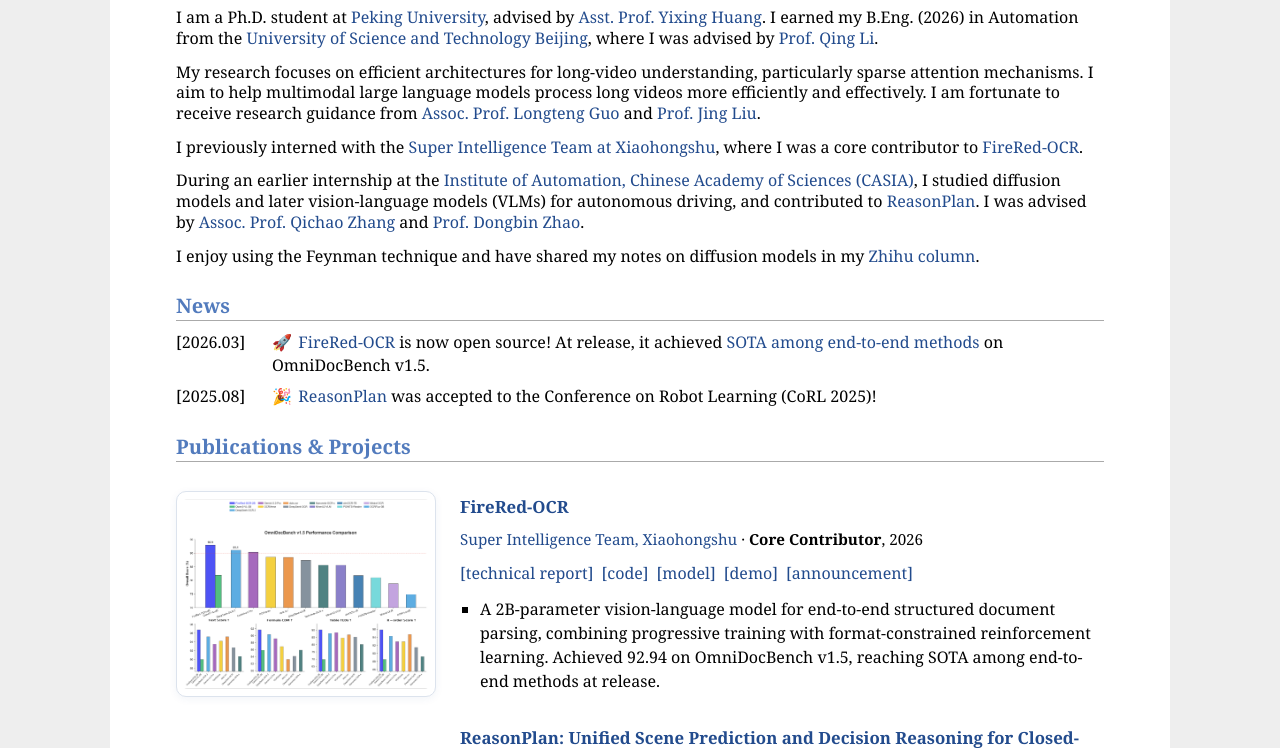
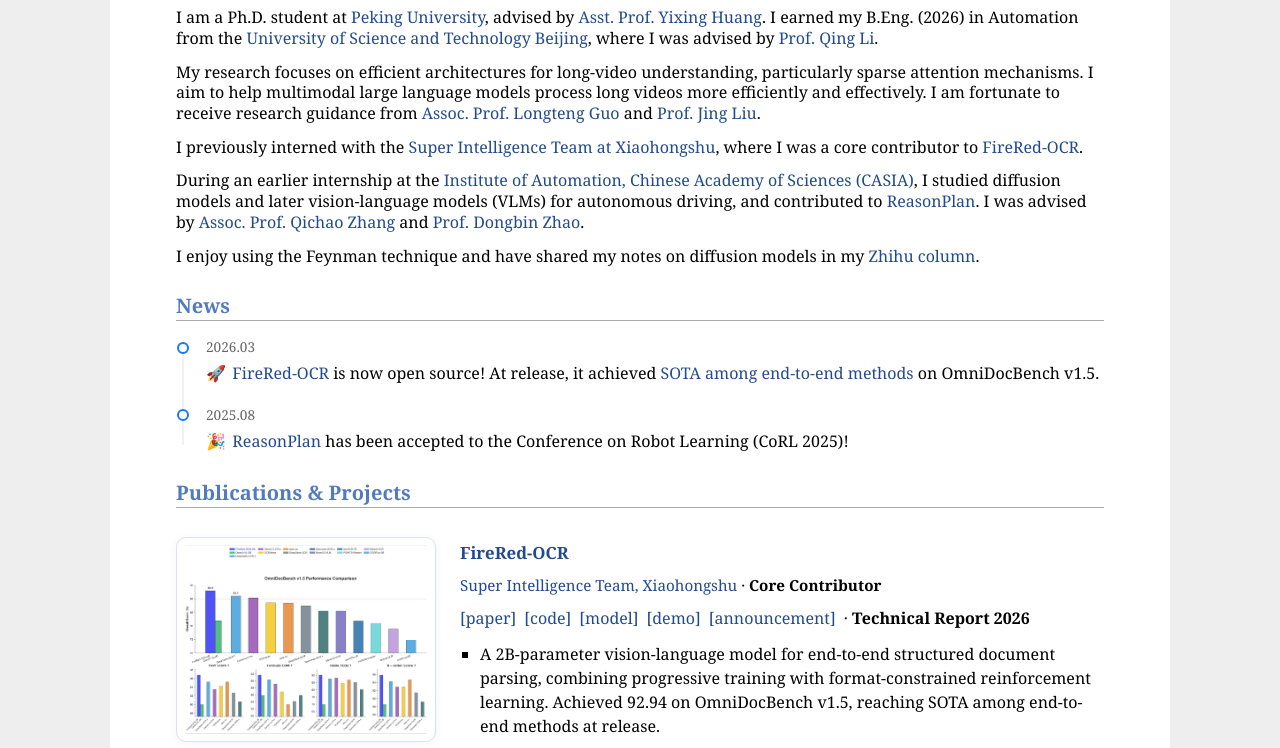
Before and after one commit to zuodong-zhong/zuodong-zhong.github.io, a plain HTML site: page index.html in a window 1280 px wide. Shown: the part 466-1214 px from the top of the page. Drawn offline with Linux system fonts and the light colour scheme.

Commit message:
Refine news timeline and publication labels

```diff
--- a/index.html
+++ b/index.html
@@ -10,7 +10,7 @@
   <meta property="og:title" content="Zuodong Zhong | Peking University">
   <meta property="og:description" content="Ph.D. student at Peking University, researching efficient architectures and sparse attention for long-video understanding with multimodal large language models.">
   <link rel="icon" type="image/jpeg" href="assets/images/头像.jpg?v=9dfdd1931b47">
-  <link rel="stylesheet" href="styles.css?v=e6399bec4339">
+  <link rel="stylesheet" href="styles.css?v=a7ee4b5ef059">
   <script src="site.js?v=621ee894e601" defer></script>
   <script src="analytics.js?v=1" defer></script>
 </head>
@@ -65,12 +65,19 @@
 
     <!-- Keep News focused on research releases, papers, and major updates; list awards under Honors. -->
     <h2 id="news" data-zh="最新消息">News</h2>
-    <ul class="news-list">
-      <li><time datetime="2026-03">[2026.03]</time><span><span class="news-emoji" aria-hidden="true">🚀</span><a href="https://github.com/FireRedTeam/FireRed-OCR">FireRed-OCR</a><span data-zh=" 已开源！发布时在 OmniDocBench v1.5 上达到"> is now open source! At release, it achieved </span><a href="https://github.com/FireRedTeam/FireRed-OCR#-benchmark" data-zh="端到端方案 SOTA">SOTA among end-to-end methods</a><span data-zh="。"> on OmniDocBench v1.5.</span></span></li>
-      <li><time datetime="2025-08">[2025.08]</time><span><span class="news-emoji" aria-hidden="true">🎉</span><a href="https://proceedings.mlr.press/v305/liu25e.html">ReasonPlan</a><span data-zh=" 被 Conference on Robot Learning（CoRL 2025）接收！"> was accepted to the Conference on Robot Learning (CoRL 2025)!</span></span></li>
+    <ul class="news-list" role="list" aria-labelledby="news">
+      <li>
+        <time datetime="2026-03">2026.03</time>
+        <p class="news-description"><span class="news-emoji" aria-hidden="true">🚀</span><a href="https://github.com/FireRedTeam/FireRed-OCR">FireRed-OCR</a><span data-zh=" 已开源！发布时在 OmniDocBench v1.5 上达到"> is now open source! At release, it achieved </span><a href="https://github.com/FireRedTeam/FireRed-OCR#-benchmark" data-zh="端到端方案 SOTA">SOTA among end-to-end methods</a><span data-zh="。"> on OmniDocBench v1.5.</span></p>
+      </li>
+      <li>
+        <time datetime="2025-08">2025.08</time>
+        <p class="news-description"><span class="news-emoji" aria-hidden="true">🎉</span><a href="https://proceedings.mlr.press/v305/liu25e.html">ReasonPlan</a><span data-zh=" 被 Conference on Robot Learning（CoRL 2025）接收！"> has been accepted to the Conference on Robot Learning (CoRL 2025)!</span></p>
+      </li>
     </ul>
 
-    <!-- Add papers and projects to this single list; distinguish project contributions from published papers. -->
+    <!-- Add papers and projects to this single list; distinguish project contributions from published papers.
+         Label all paper links [paper] ([论文] in Chinese); put publication type/venue and year after the links. -->
     <h2 id="publications" data-zh="论文与项目">Publications &amp; Projects</h2>
     <ul class="publication-list">
       <li class="publication-entry">
@@ -80,13 +87,14 @@
         </a>
         <div class="publication-details">
           <a class="publication-title" href="https://github.com/FireRedTeam/FireRed-OCR">FireRed-OCR</a>
-          <p class="publication-authors"><a href="https://fireredteam.github.io/" data-zh="小红书超级智能团队">Super Intelligence Team, Xiaohongshu</a> · <strong data-zh="核心贡献者">Core Contributor</strong>, 2026</p>
+          <p class="publication-authors"><a href="https://fireredteam.github.io/" data-zh="小红书超级智能团队">Super Intelligence Team, Xiaohongshu</a> · <strong data-zh="核心贡献者">Core Contributor</strong></p>
           <div class="publication-links">
-            <a href="https://arxiv.org/abs/2603.01840" data-zh="[技术报告]">[technical report]</a>
+            <a href="https://arxiv.org/abs/2603.01840" data-zh="[论文]">[paper]</a>
             <a href="https://github.com/FireRedTeam/FireRed-OCR" data-zh="[代码]">[code]</a>
             <a href="https://huggingface.co/FireRedTeam/FireRed-OCR" data-zh="[模型]">[model]</a>
             <a href="https://www.modelscope.cn/studios/FireRedTeam/FireRed-OCR" data-zh="[演示]">[demo]</a>
             <a href="https://mp.weixin.qq.com/s/UTJ1qNW9GLM8N4y09Q-Vhw" data-zh="[项目介绍]">[announcement]</a>
+            <span class="publication-venue">· <strong data-zh="技术报告 2026">Technical Report 2026</strong></span>
           </div>
           <ul class="publication-summary">
             <li data-zh="面向端到端结构化文档解析的 2B 参数视觉语言模型，结合渐进式训练与格式约束强化学习。发布时在 OmniDocBench v1.5 上取得 92.94 分，达到端到端方案 SOTA。">A 2B-parameter vision-language model for end-to-end structured document parsing, combining progressive training with format-constrained reinforcement learning. Achieved 92.94 on OmniDocBench v1.5, reaching SOTA among end-to-end methods at release.</li>
@@ -102,7 +110,7 @@
           <a class="publication-title" href="https://proceedings.mlr.press/v305/liu25e.html">ReasonPlan: Unified Scene Prediction and Decision Reasoning for Closed-loop Autonomous Driving</a>
           <p class="publication-authors">Xueyi Liu, <strong>Zuodong Zhong</strong>, Qichao Zhang, Yuxin Guo, Yupeng Zheng, Junli Wang, Dongbin Zhao, Yun-Fu Liu, Zhiguo Su, Yinfeng Gao, Qiao Lin, Chen Huiyong</p>
           <div class="publication-links">
-            <a href="https://arxiv.org/abs/2505.20024">[arXiv]</a>
+            <a href="https://arxiv.org/abs/2505.20024" data-zh="[论文]">[paper]</a>
             <a href="https://github.com/Liuxueyi/ReasonPlan" data-zh="[代码]">[code]</a>
             <a href="https://huggingface.co/datasets/LiuxyIA/ReasonPlan_PDR" data-zh="[数据集]">[dataset]</a>
             <span class="publication-venue">· <strong>CoRL 2025</strong></span>
--- a/styles.css
+++ b/styles.css
@@ -256,21 +256,66 @@
   margin-bottom: 0.3em;
 }
 
+/* News timeline structure adapted from Ziyang Gong's homepage.
+   See THIRD_PARTY_NOTICES.txt; node and line colors follow the reference. */
 .news-list {
-  padding-left: 0;
+  margin: 1em 0 0.8em;
+  padding: 0 0 0 6px;
   list-style: none;
 }
 
-.news-list li {
-  display: grid;
-  grid-template-columns: 84px minmax(0, 1fr);
-  column-gap: 12px;
-  margin-top: 0.55em;
-  line-height: 1.4;
+.news-list > li {
+  position: relative;
+  margin: 0;
+  padding: 0 0 1.25em 24px;
+  line-height: 1.5;
+}
+
+.news-list > li::before {
+  content: "";
+  position: absolute;
+  top: 0.65em;
+  bottom: -0.65em;
+  left: 0;
+  width: 2px;
+  border-radius: 1px;
+  background: #f0f0f0;
+}
+
+.news-list > li::after {
+  content: "";
+  position: absolute;
+  top: calc(0.65em - 6px);
+  left: -5px;
+  box-sizing: border-box;
+  width: 12px;
+  height: 12px;
+  border: 2px solid #1777ff;
+  border-radius: 50%;
+  background: #ffffff;
+}
+
+.news-list > li:last-child {
+  padding-bottom: 0;
+}
+
+.news-list > li:last-child::before {
+  bottom: 0.5em;
 }
 
 .news-list time {
+  display: block;
+  margin-bottom: 0.25em;
+  color: #666666;
+  font-size: 0.85em;
+  font-variant-numeric: tabular-nums;
   white-space: nowrap;
+}
+
+.news-list .news-description {
+  margin: 0;
+  line-height: inherit;
+  overflow-wrap: anywhere;
 }
 
 .news-emoji {
```
Also changed, not shown: THIRD_PARTY_NOTICES.txt (added, +27 -0 lines).
